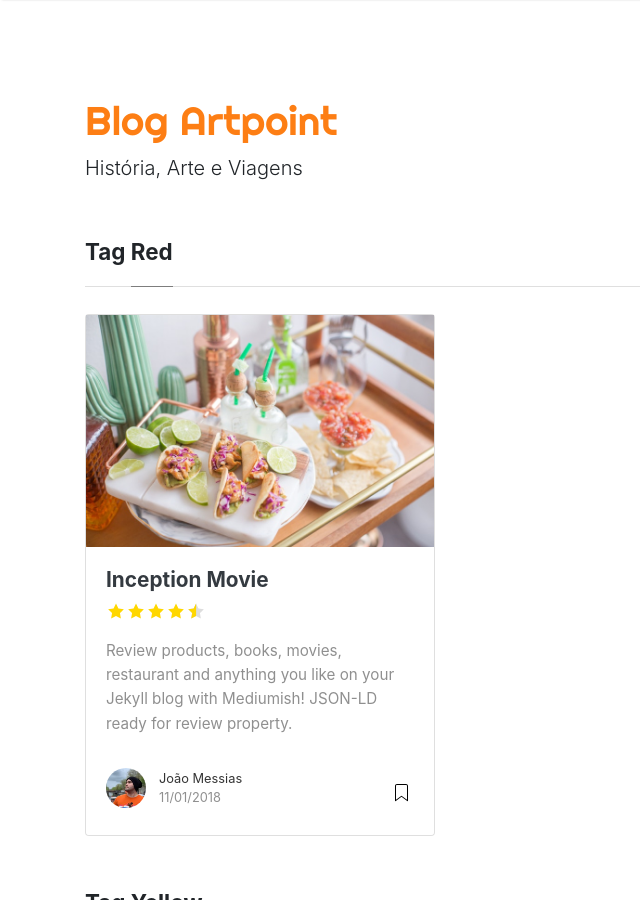
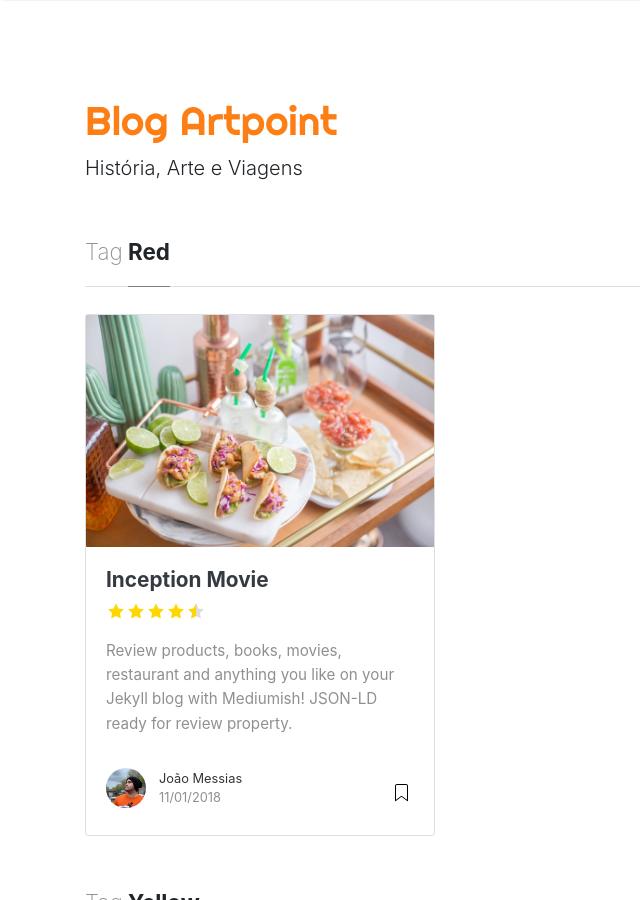
Before and after one commit to AndersonMamede/blog.archaeopoint.com, a Jekyll site: the page built from _pages/tags.md, in a window 1280 px wide and 900 px high. Shown: the whole window, without its empty margins (0-640 px from the left). Built offline with Jekyll 4.4.1, drawn with Linux system fonts in a browser that asks for light colours; nearby versions of some CDN libraries.

Commit message:
Style Tag title

```diff
--- a/_layouts/tags.html
+++ b/_layouts/tags.html
@@ -7,7 +7,7 @@ permalink: "/tags.html"
 <div class="row listrecent">
 {% for tag in site.tags %}
 <div class="section-title col-md-12 mt-4">
-<h2 id="{{ tag[0] | replace: " ","-" }}">Tag <span class="text-capitalize">{{ tag[0] }}</span></h2>
+<h2 id="{{ tag[0] | replace: " ","-" }}"><span class="label-category">Tag</span> <span class="text-capitalize">{{ tag[0] }}</span></h2>
 </div>
 {% assign pages_list = tag[1] %}
 {% for post in pages_list %}
```
